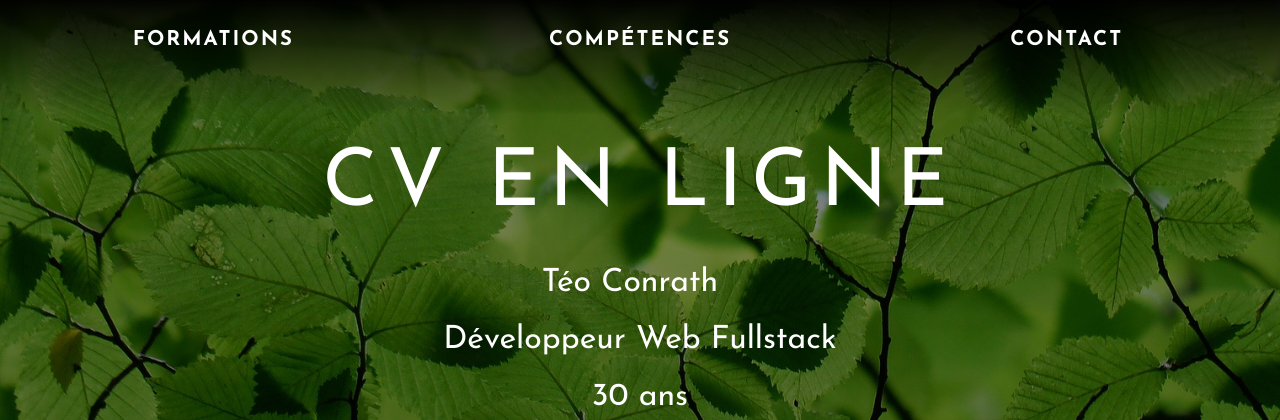
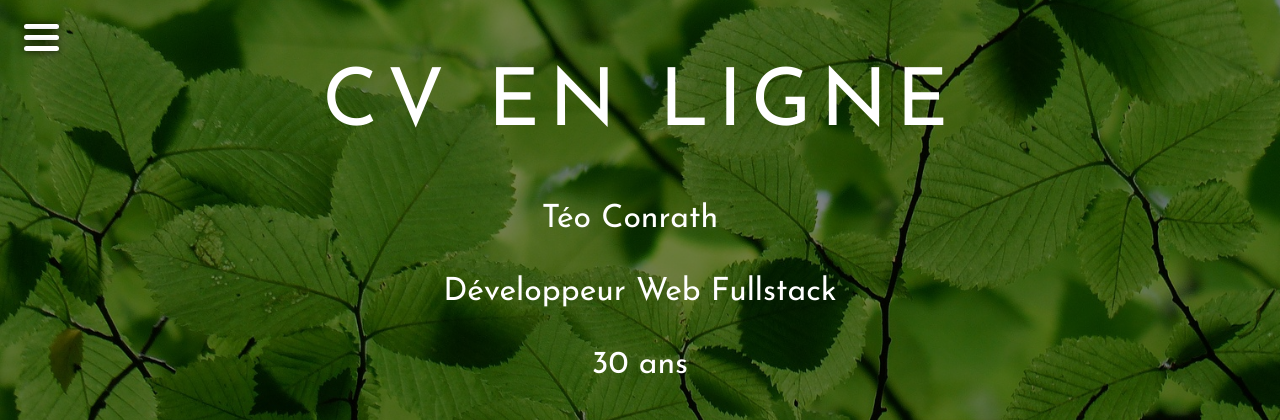
Before and after one commit to teo-crth/cv-public-en-ligne, a PHP site: page / in a window 1280 px wide. Shown: the top 420 px of the page. Run offline with PHP 8.4, Linux system fonts and the light colour scheme.

Commit message:
fix: delete menu on desktop

```diff
--- a/css/style.css
+++ b/css/style.css
@@ -142,7 +142,7 @@ article h2{
     .titreldp {
         letter-spacing: 9px;
         font-size: 5rem;
-        margin-top: 4rem;
+        padding-top: 0.5rem;
         margin-bottom: 1rem;
     }
 
@@ -475,49 +475,6 @@ letter-spacing: 4px;
 
 /*************************************FIN FORM CONTACT********************************/
 
-
-/*****************************MENU*********************************/
-
-.menu {
-    width: 100%;
-    display: none;
-}
-
-nav{
-    position: absolute;
-    background: linear-gradient(180deg, rgba(0,0,0,1) 20%, rgba(0,212,255,0) 100%);
-    width: 100%;
-    display: flex;
-    justify-content: space-evenly;
-    align-items: center;
-    height: 150px;
-    }
-
-nav ul{
-    padding: 0;
-    margin: 0;
-    display: flex;
-    justify-content: space-evenly;
-}
-
-nav li{
-    list-style-type: none;
-    width: 100%;
-    text-align: center;
-    padding: 20px;
-}
-
-nav a{
-    display:block;
-    color:white;
-    font-weight: bold;
-    width: 100%;
-    text-transform: uppercase;
-    text-decoration: none;
-    font-size: 2em;
-    letter-spacing: 2px;
-}
-
 /** MENU BURGER **/
 
 .menu-burger {
@@ -588,40 +545,7 @@ nav a{
     box-shadow: 0rem 0.01rem 0.5rem black;
   }
 
-
-
-
 /** MEDIA QUERIES FORMAT DESKTOP**/
-
-
-@media (min-width: 768px){
-
-    .menu {
-        display: flex;
-        align-items: center;
-        justify-content: space-evenly;
-        height: 80px;
-    }
-
-    nav ul{
-            width: 100%;
-    }
-
-    nav a{
-            font-size: 1.5em;
-    }
-
-    nav a:hover {
-        transform: translate(0,-3px);
-    }
-
-    .menu-burger {
-            visibility: hidden;
-    }
-
-}
-/*****************************FIN MENU*********************************/
-
 
 /**BOUTON POUR REMONTER EN HAUT DE LA PAGE**/
 
--- a/index.html
+++ b/index.html
@@ -17,23 +17,6 @@
     <body>
 
         <header>
-            <!--MENU CLASSIQUE-->
-            <div class="menu">
-                <nav id="navbar" class="navbar">
-                    <ul id="list-menu">
-                        <li class="menu-Formations">
-                            <a href="#formation" aria-label="Aller à la section formations du site">Formations</a>
-                        </li>
-                        <li class="menu-Competences">
-                            <a href="#competences" aria-label="Aller à la section compétences du site">Compétences</a>
-                        </li>
-                        <li class="menu-Contact">
-                            <a href="#contact" aria-label="Aller à la section contact du site">Contact</a>
-                        </li>
-                    </ul>
-                </nav>
-            </div>
-
             <!--MENU BURGER -->
             <div class="menu-burger">
                 <div id="mySidenav" class="sidenav">
```
